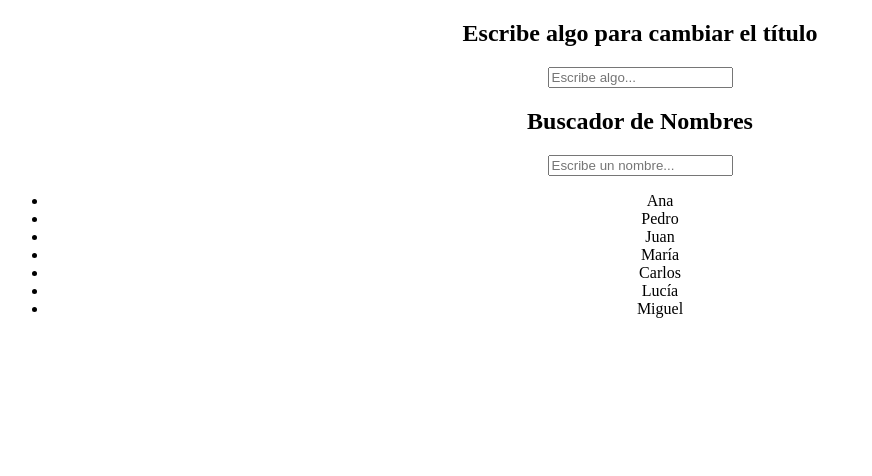
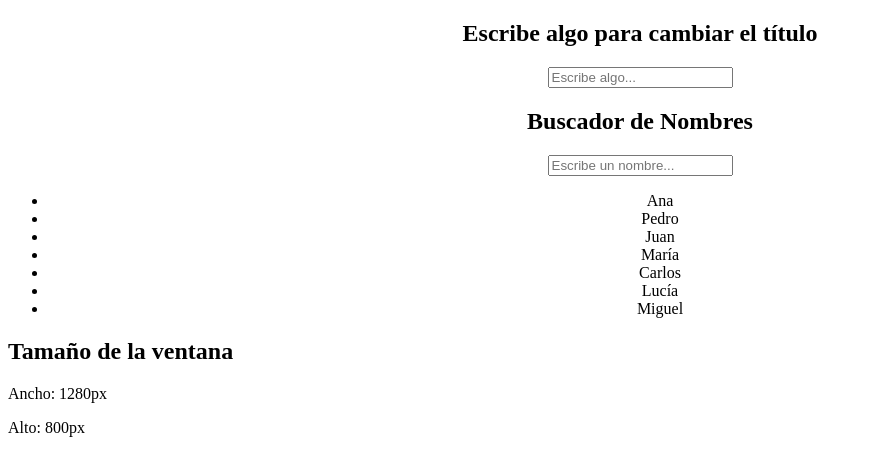
Before and after one commit to EsneiderCdD/React, a React (Vite) app: page / in a window 1280 px wide. Shown: the top 476 px of the page, without its empty margins (0-872 px from the left). Built offline with nearby package versions, Linux system fonts and the light colour scheme.

Commit message:
ejercicio 3

```diff
--- a/src/App.jsx
+++ b/src/App.jsx
@@ -1,7 +1,7 @@
 import './App.css'
 import BuscadorNombres from './components/useEffect/buscadorNombres'
 import CambiarTitulo from './components/useEffect/cambiarTitulo'
-
+import DetectarTamañoVentana from './components/useEffect/DetectarTamañoVentana'
 
 function App() {
 
@@ -13,6 +13,8 @@ function App() {
 
     <BuscadorNombres />
 
+    <DetectarTamañoVentana />
+
 
 
 
--- /dev/null
+++ b/src/components/useEffect/DetectarTamañoVentana.jsx
@@ -0,0 +1,36 @@
+import { useState, useEffect } from "react";
+
+function DetectarTamañoVentana () {
+
+    const [tamaño, setTamaño] = useState({ancho: window.innerWidth, alto: window.innerHeight});
+
+
+    useEffect(() => {
+        const actualizarTamaño = () => {
+            setTamaño({
+                ancho: window.innerWidth,
+                alto: window.innerHeight
+            });
+        };
+
+        window.addEventListener("resize", actualizarTamaño);
+
+        return () => {
+            window.removeEventListener("resize", actualizarTamaño);
+        };
+    }, []);
+
+
+
+
+    return (
+        <div>
+            <h2>Tamaño de la ventana</h2>
+            <p>Ancho: {tamaño.ancho}px </p>
+            <p>Alto: {tamaño.alto}px </p>
+
+        </div>
+    )
+
+}
+export default DetectarTamañoVentana
```
